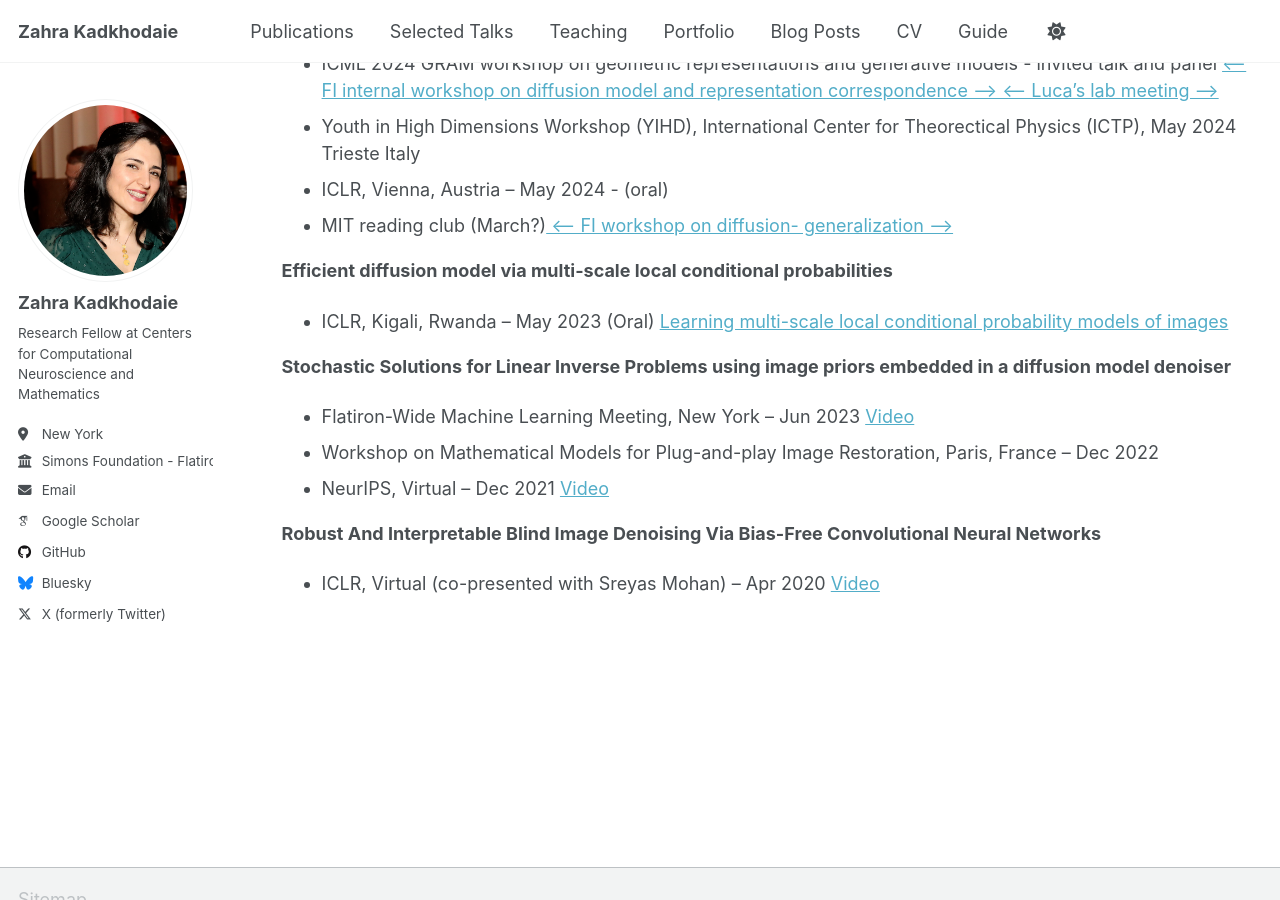
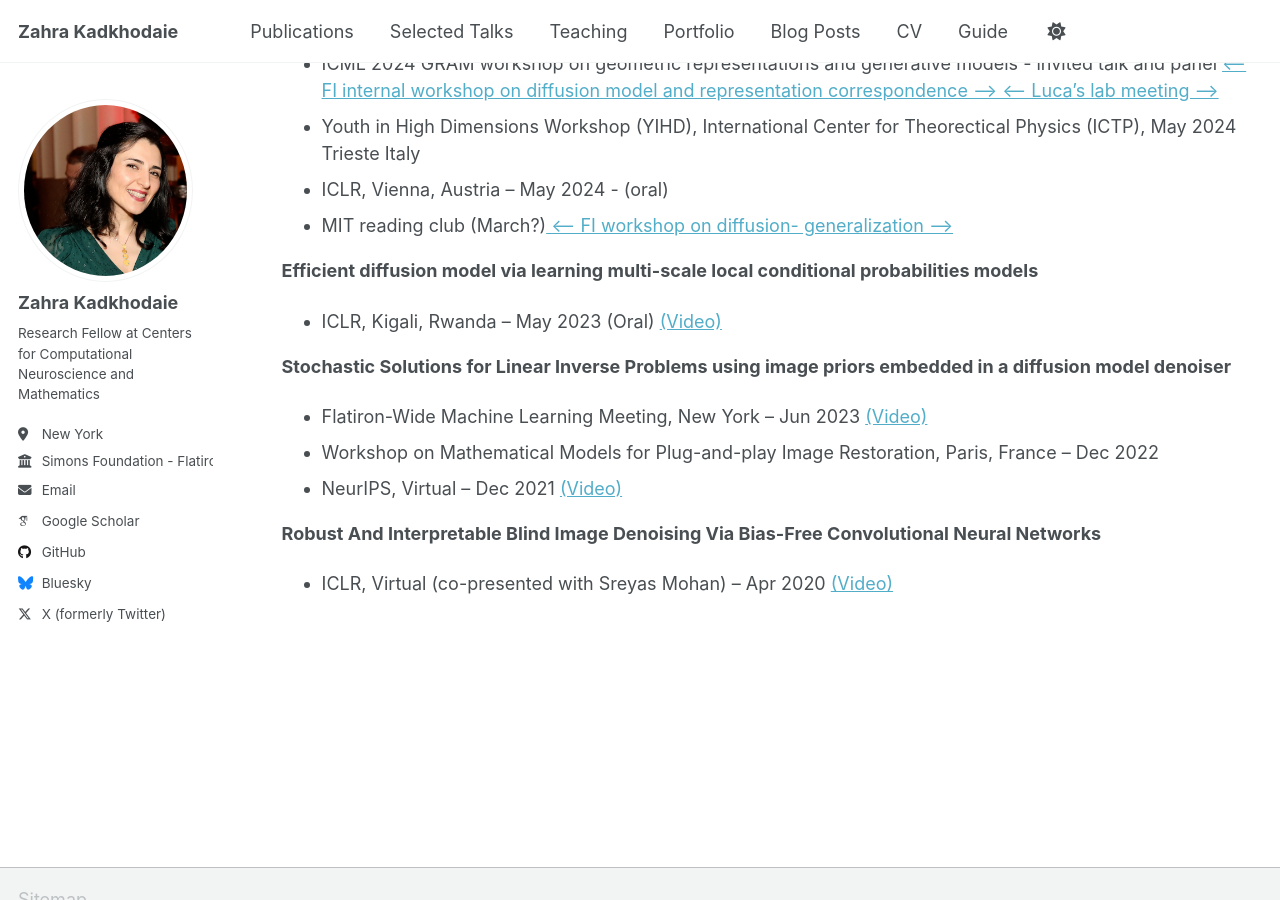
Before and after one commit to Zahra-Kadkhodaie/Zahra-Kadkhodaie.github.io, a Jekyll site: the page built from _pages/talks.md, in a window 1280 px wide and 900 px high, scrolled down 606 px. Built offline with Jekyll 4.4.1, drawn with Linux system fonts in a browser that asks for light colours; some web fonts are replaced; a script that is not in the unit is left out.

Commit message:
add talks4

```diff
--- a/_pages/talks.md
+++ b/_pages/talks.md
@@ -28,15 +28,15 @@ author_profile: true
 - MIT reading club (March?)<a href="https://www.youtube.com/watch?v=V_t6QppPbwQ" target="_blank">
 <-- FI workshop on diffusion- generalization -->
 
-**Efficient diffusion model via multi-scale local conditional probabilities**
-- ICLR, Kigali, Rwanda -- May 2023 (Oral) <a href="https://iclr.cc/virtual/2023/poster/10971" target="_blank">Learning multi-scale local conditional probability models of images</a>
+**Efficient diffusion model via learning multi-scale local conditional probabilities models**
+- ICLR, Kigali, Rwanda -- May 2023 (Oral) <a href="https://iclr.cc/virtual/2023/poster/10971" target="_blank">(Video)</a>
 
 **Stochastic Solutions for Linear Inverse Problems using image priors embedded in a diffusion model denoiser**
-- Flatiron-Wide Machine Learning Meeting, New York -- Jun 2023 <a href="https://www.youtube.com/watch?v=24IukBNPJLw" target="_blank">Video</a>
+- Flatiron-Wide Machine Learning Meeting, New York -- Jun 2023 <a href="https://www.youtube.com/watch?v=24IukBNPJLw" target="_blank">(Video)</a>
 <!--Lightening talk on universal inverse for incoming grad students - 2021-->
 - Workshop on Mathematical Models for Plug-and-play Image Restoration, Paris, France -- Dec 2022
-- NeurIPS, Virtual -- Dec 2021 <a href="https://slideslive.com/38969052/stochastic-solutions-for-linear-inverse-problems-using-the-prior-implicit-in-a-denoiser?ref=speaker-23489" target="_blank">Video</a>
+- NeurIPS, Virtual -- Dec 2021 <a href="https://slideslive.com/38969052/stochastic-solutions-for-linear-inverse-problems-using-the-prior-implicit-in-a-denoiser?ref=speaker-23489" target="_blank">(Video)</a>
 
 <!--**Bias-free deep neural network denoisers act like adaptive linear projections onto the local tangent plane of the image manifold**-->
 **Robust And Interpretable Blind Image Denoising Via Bias-Free Convolutional Neural Networks**
-- ICLR, Virtual (co-presented with Sreyas Mohan) -- Apr 2020 <a href="https://iclr.cc/virtual_2020/poster_HJlSmC4FPS.html" target="_blank">Video</a>
+- ICLR, Virtual (co-presented with Sreyas Mohan) -- Apr 2020 <a href="https://iclr.cc/virtual_2020/poster_HJlSmC4FPS.html" target="_blank">(Video)</a>
```
